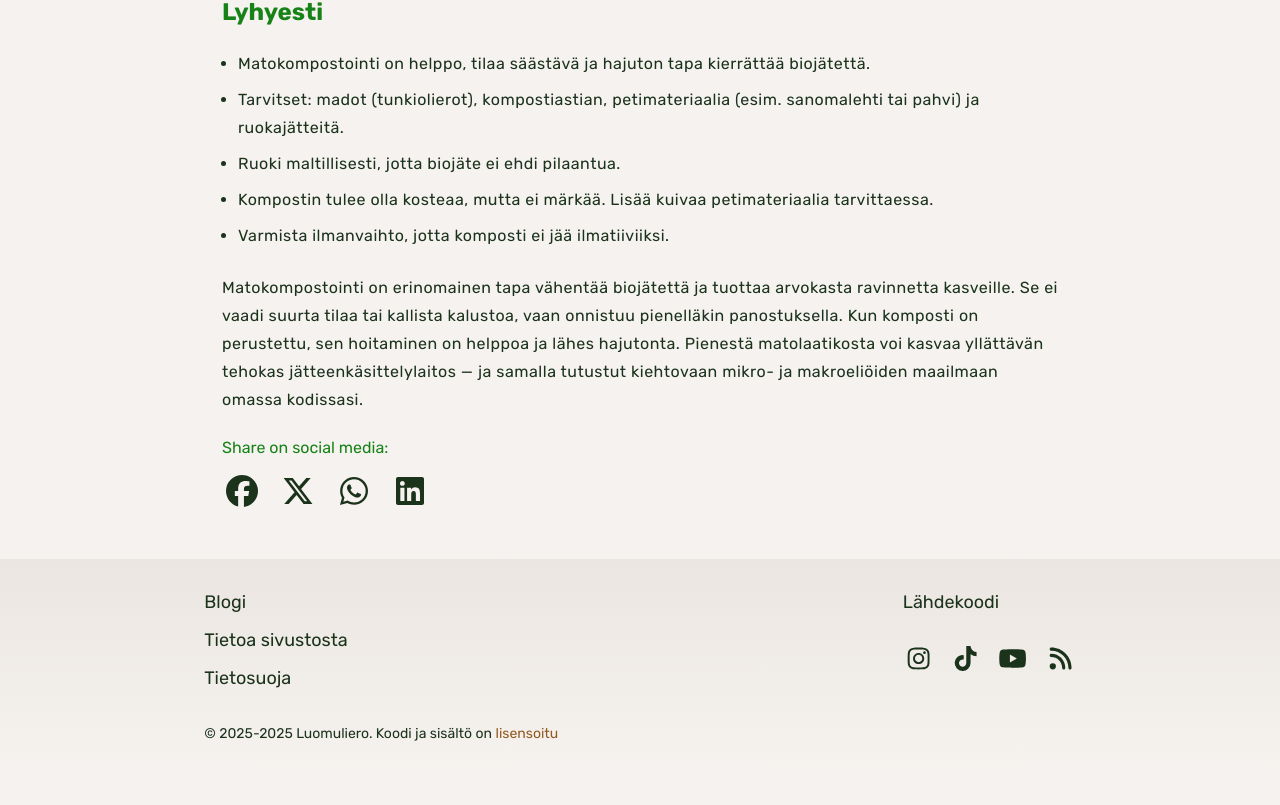
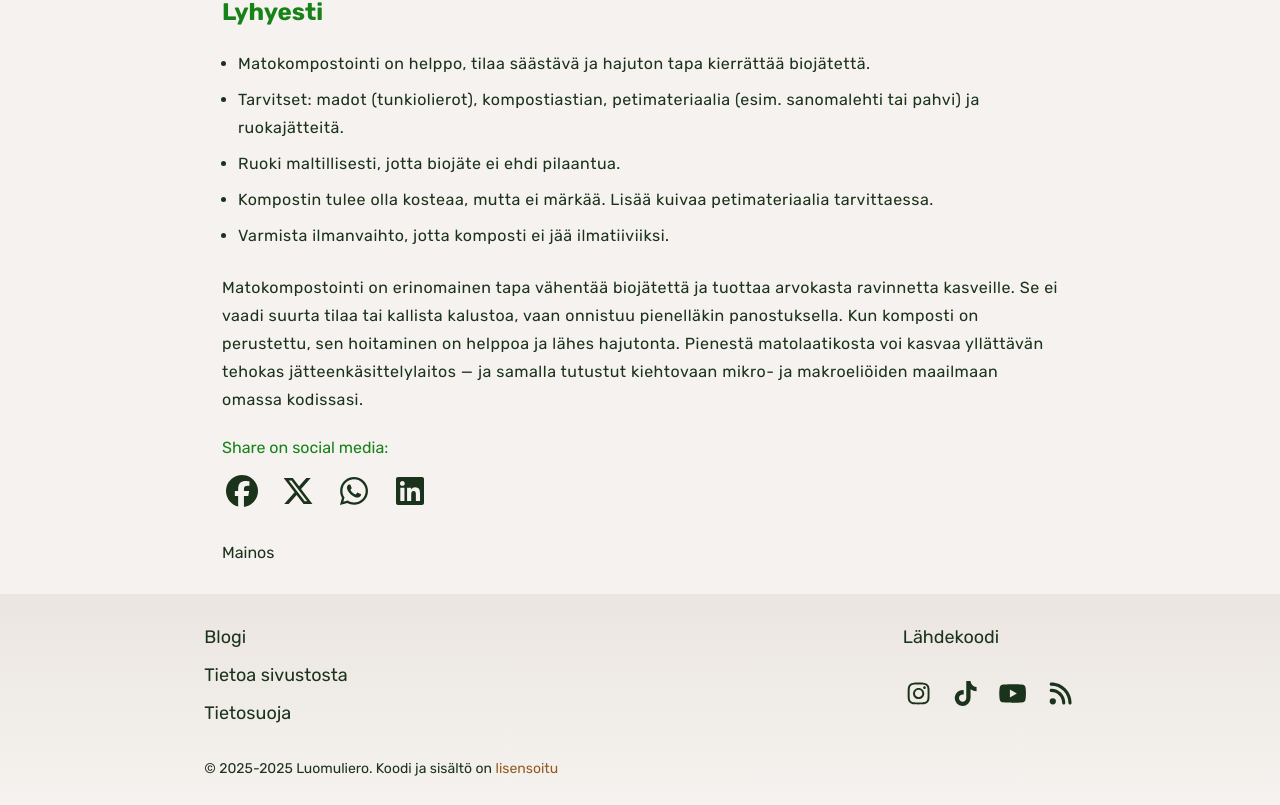
Before and after one commit to niemenjoki/luomuliero, a Next.js app: page /blogi/julkaisu/kuinka-perustaa-matokomposti-kotona-opas-aloittelijoille in a window 1280 px wide. Shown: the part 2308-3113 px from the top of the page. Before the commit the page ends 3078 px from the top, so only its background shows below. Built offline with nearby package versions, Linux system fonts and the light colour scheme.

Commit message:
Add ca-pub for Ads

```diff
--- a/pages/blogi/[tag]/sivu/[pageIndex].js
+++ b/pages/blogi/[tag]/sivu/[pageIndex].js
@@ -48,7 +48,7 @@ const BlogTagPage = ({ posts, numPages, currentPage, tag, tags }) => {
           <Post key={index} post={post} />
         ))}
       <Pagination numPages={numPages} currentPage={currentPage} />
-      <Advert adClient="" adSlot="" />
+      <Advert adClient="ca-pub-5560402633923389" adSlot="1051764153" />
     </Layout>
   );
 };
--- a/pages/blogi/julkaisu/[slug].js
+++ b/pages/blogi/julkaisu/[slug].js
@@ -25,7 +25,7 @@ const PostPage = ({ data, content, recommendedPosts = [] }) => {
         ></div>
       </article>
       <SocialShareButtons title={title} text={excerpt} tags={tags} />
-      <Advert adClient="" adSlot="" />
+      <Advert adClient="ca-pub-5560402633923389" adSlot="1051764153" />
       <PostRecommendation posts={recommendedPosts} />
     </Layout>
   );
--- a/pages/blogi/sivu/[pageIndex].js
+++ b/pages/blogi/sivu/[pageIndex].js
@@ -42,7 +42,7 @@ const BlogPage = ({ posts, numPages, currentPage, tags }) => {
           <Post key={index} post={post} />
         ))}
       <Pagination numPages={numPages} currentPage={currentPage} />
-      <Advert adClient="" adSlot="" />
+      <Advert adClient="ca-pub-5560402633923389" adSlot="1051764153" />
     </Layout>
   );
 };
--- a/pages/tietoa.js
+++ b/pages/tietoa.js
@@ -34,7 +34,7 @@ const AboutPage = () => {
           </p>
         </div>
       </div>
-      <Advert adClient="" adSlot="" />
+      <Advert adClient="ca-pub-5560402633923389" adSlot="1051764153" />
     </Layout>
   );
 };
```
